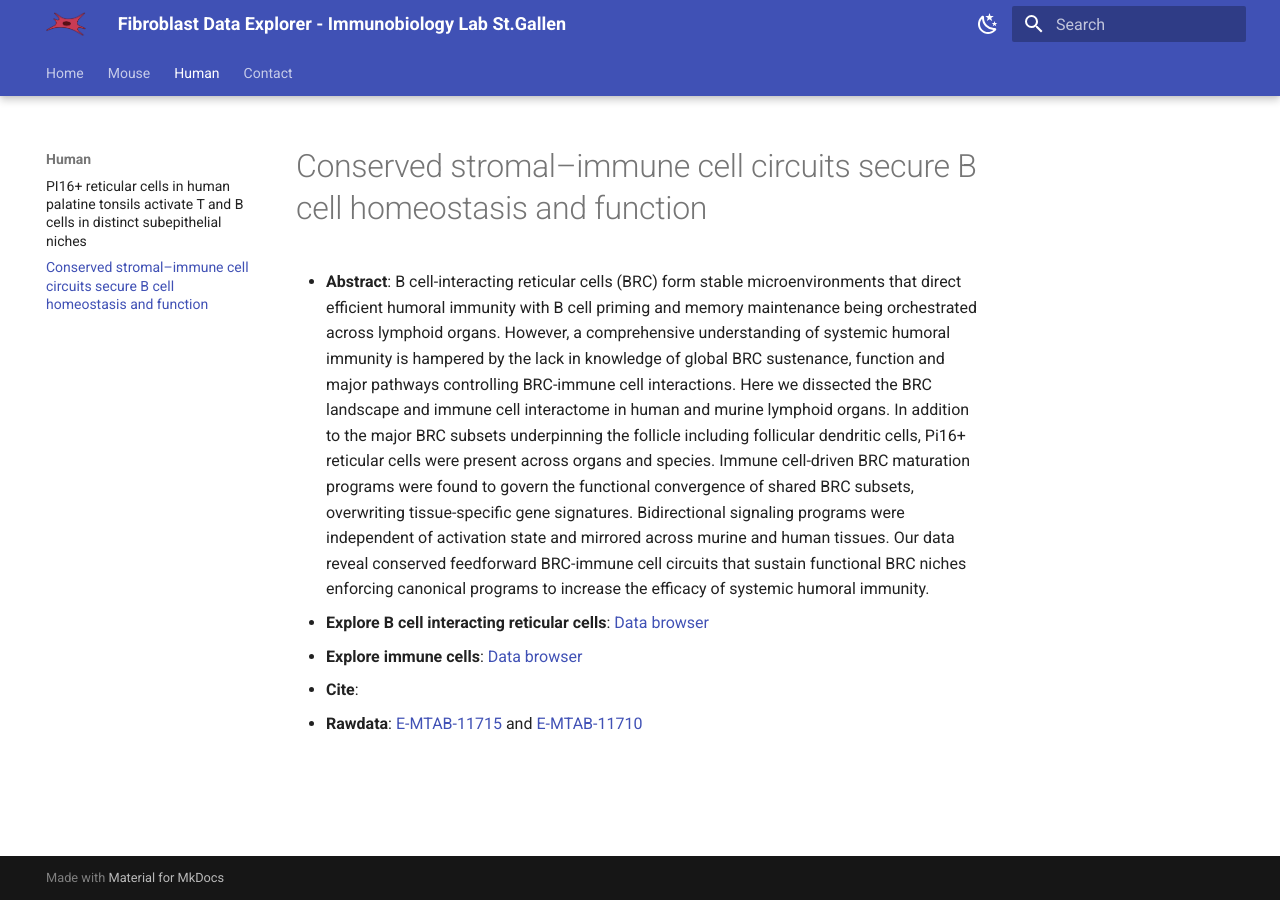
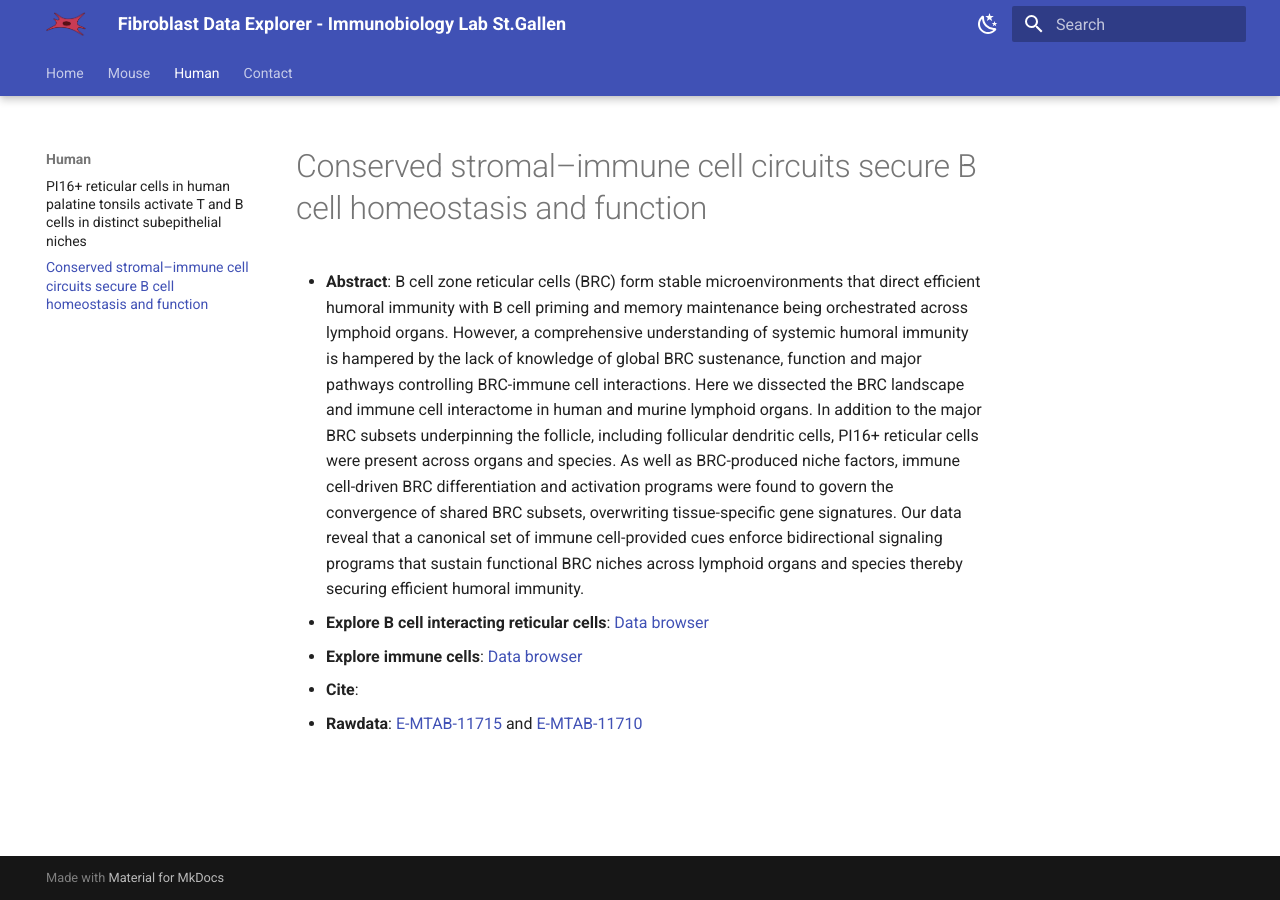
Before and after one commit to immbioSG/FRCdataExplorer, an MkDocs documentation site: the page built from docs/human/CrossSLO.md, in a window 1280 px wide. Built offline with MkDocs 1.6.1 and Material for MkDocs 9.7.7, drawn with Linux system fonts in a browser that asks for light colours.

Commit message:
update abstract

```diff
--- a/docs/human/CrossSLO.md
+++ b/docs/human/CrossSLO.md
@@ -1,5 +1,5 @@
 * **Abstract**:
- B cell-interacting reticular cells (BRC) form stable microenvironments that direct efficient humoral immunity with B cell priming and memory maintenance being orchestrated across lymphoid organs. However, a comprehensive understanding of systemic humoral immunity is hampered by the lack in knowledge of global BRC sustenance, function and major pathways controlling BRC-immune cell interactions. Here we dissected the BRC landscape and immune cell interactome in human and murine lymphoid organs. In addition to the major BRC subsets underpinning the follicle including follicular dendritic cells, Pi16+ reticular cells were present across organs and species. Immune cell-driven BRC maturation programs were found to govern the functional convergence of shared BRC subsets, overwriting tissue-specific gene signatures. Bidirectional signaling programs were independent of activation state and mirrored across murine and human tissues. Our data reveal conserved feedforward BRC-immune cell circuits that sustain functional BRC niches enforcing canonical programs to increase the efficacy of systemic humoral immunity.
+B cell zone reticular cells (BRC) form stable microenvironments that direct efficient humoral immunity with B cell priming and memory maintenance being orchestrated across lymphoid organs. However, a comprehensive understanding of systemic humoral immunity is hampered by the lack of knowledge of global BRC sustenance, function and major pathways controlling BRC-immune cell interactions. Here we dissected the BRC landscape and immune cell interactome in human and murine lymphoid organs. In addition to the major BRC subsets underpinning the follicle, including follicular dendritic cells, PI16+ reticular cells were present across organs and species. As well as BRC-produced niche factors, immune cell-driven BRC differentiation and activation programs were found to govern the convergence of shared BRC subsets, overwriting tissue-specific gene signatures. Our data reveal that a canonical set of immune cell-provided cues enforce bidirectional signaling programs that sustain functional BRC niches across lymphoid organs and species thereby securing efficient humoral immunity.
 * **Explore B cell interacting reticular cells**: [Data browser](http://213.167.225.152:3838/humanBRCbrowser/allBRC/)
 * **Explore immune cells**: [Data browser](http://213.167.225.152:3838/humanBRCbrowser/immCells/)
 * **Cite**:
```
Also changed, not shown: docs/human/Tonsil.md (+1 -1 lines), docs/index.md (+1 -1 lines).
